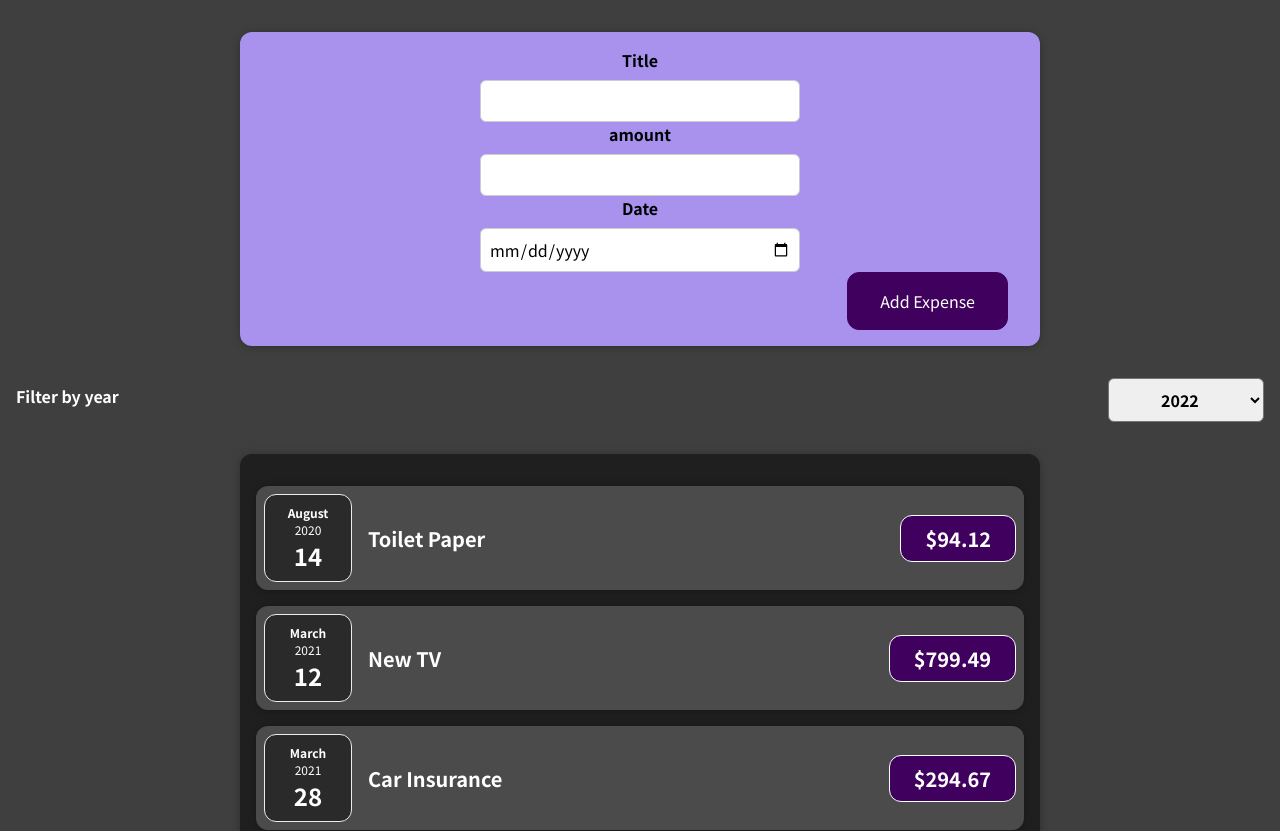
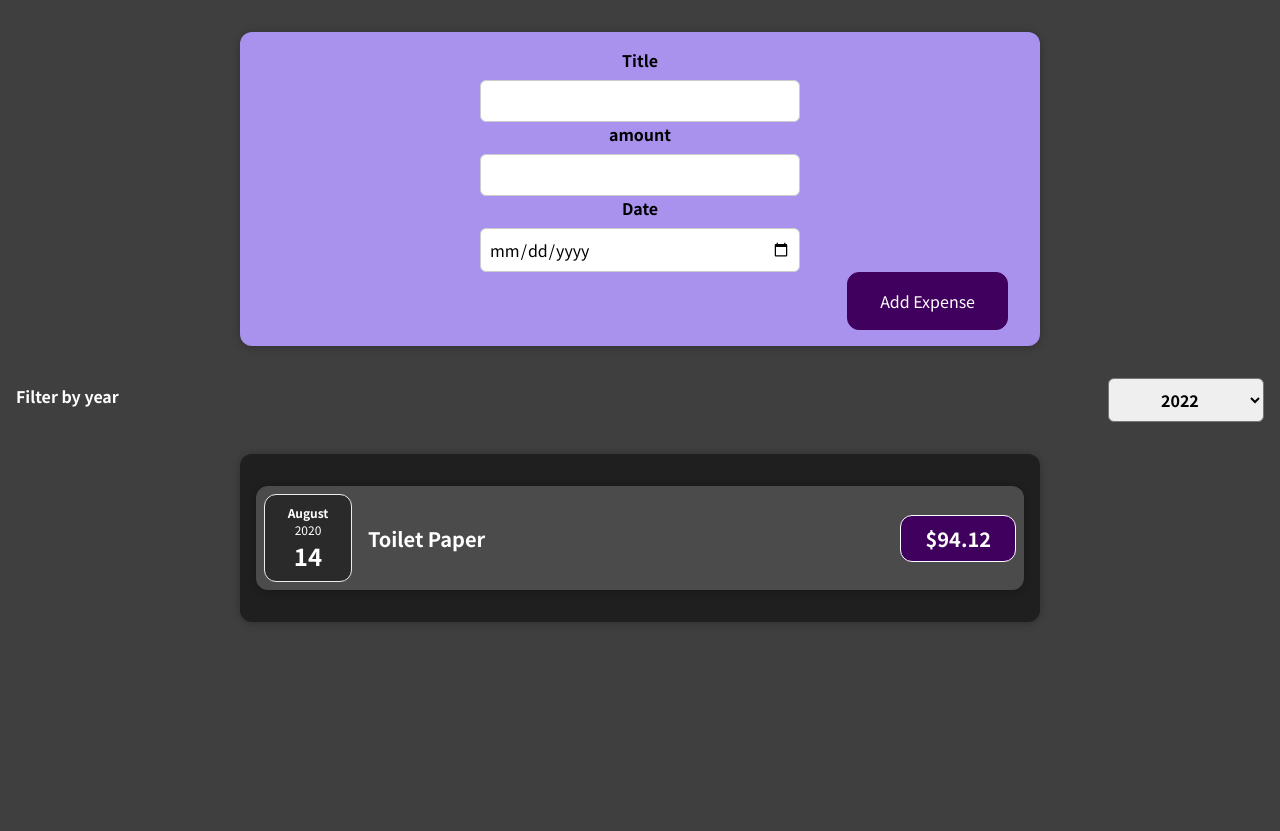
Before and after one commit to popt00/ExpenseTracker, a React (Create React App) app: page / in a window 1280 px wide. Shown: the top 831 px of the page. After the commit the page ends 800 px from the top, so only its background shows below. Built offline with nearby package versions, Linux system fonts and the light colour scheme.

Commit message:
added filterExpense by year logic

```diff
--- a/src/components/Expenses/ExpenseFiler.js
+++ b/src/components/Expenses/ExpenseFilter.js
@@ -10,7 +10,7 @@ const ExpensesFilter = (props) => {
     <div className='expenses-filter'>
       <div className='expenses-filter__control'>
         <label>Filter by year</label>
-        <select onChange={saveDateHandler}>
+        <select value={props.selected} onChange={saveDateHandler}>
           <option value='2022'>2022</option>
           <option value='2021'>2021</option>
           <option value='2020'>2020</option>
--- a/src/components/Expenses/Expenses.js
+++ b/src/components/Expenses/Expenses.js
@@ -3,20 +3,33 @@ import React, { useState } from "react";
 import ExpenseItem from "./ExpenseItem";
 import Card from "../UI/Card";
 import "./Expenses.css";
-import ExpenseFiler from "./ExpenseFiler";
+import ExpenseFilter from "./ExpenseFilter";
 
 const Expenses = (props) => {
   const [filteredYear, setFilteredYear] = useState("2020");
+
   const onSaveDateHandling = (selectedYear) => {
     setFilteredYear(selectedYear);
-    console.log(selectedYear + "," + filteredYear);
   };
+
+  const filteredExpense = props.items.filter(
+    (item) => {return item.date.getFullYear().toString() === filteredYear;}
+  );
+  // console.log(props.items);
+  // console.log(props.items.filter(
+  //   (item) => {return item.date.getFullYear().to === "2021";}
+  // ));
+  // console.log(props.items.filter(
+  //   (item) => {return item.date.getFullYear() === "2022";}
+  // ));
+
   return (
     <div>
-      <ExpenseFiler onSaveDate={onSaveDateHandling} />
+      <ExpenseFilter onSaveDate={onSaveDateHandling} />
       <Card className="expenses">
-        {props.items.map((expense) => (
+        {filteredExpense.map((expense) => (
           <ExpenseItem
+            key={expense.id}
             title={expense.title}
             amount={expense.amount}
             date={expense.date}
```
